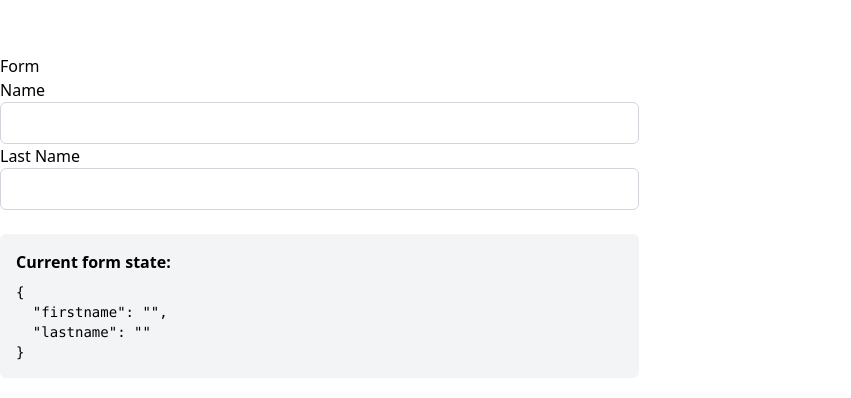
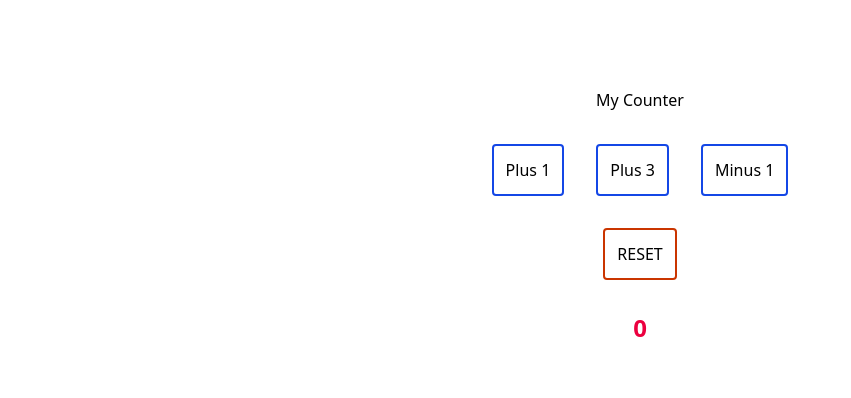
Before and after one commit to keoty96/daily-practice, a React (Vite) app: page / in a window 1280 px wide. Shown: the part 184-582 px from the top of the page, without its empty margins (0-851 px from the left). Built offline with nearby package versions, Linux system fonts and the light colour scheme.

Commit message:
counter with reset

```diff
--- a/src/App.jsx
+++ b/src/App.jsx
@@ -6,9 +6,9 @@ function App() {
 
   return (
     <>
-      {/* <Counter />
-      <ToggeButton /> */}
-      <Form />
+      <Counter />
+      {/* <ToggeButton /> */}
+      {/* <Form /> */}
     </>
   )
 }
--- a/src/components/counter.jsx
+++ b/src/components/counter.jsx
@@ -10,13 +10,19 @@ export default function Counter () {
             setCount(count => count - num)
         }
     }
+    function handleReset() {
+        setCount(0);
+    }
     return (
         <div className="grid gap-8 justify-items-center w-lvw">
             <h2>My Counter</h2>
             <div className="flex gap-8">
-                <button onClick={() => handleClick(1, "plus")}>Plus 1</button>
-                <button onClick={() => handleClick(3, "plus")}>Plus 3</button>
-                <button onClick={() => handleClick(1, "minus")}>Minus 1</button>
+                <button className="border-blue-700 border-2 p-3 rounded-sm hover:cursor-pointer" onClick={() => handleClick(1, "plus")}>Plus 1</button>
+                <button className="border-blue-700 border-2 p-3 rounded-sm hover:cursor-pointer" onClick={() => handleClick(3, "plus")}>Plus 3</button>
+                <button className="border-blue-700 border-2 p-3 rounded-sm hover:cursor-pointer" onClick={() => handleClick(1, "minus")}>Minus 1</button>
+            </div>
+            <div className="flex gap-8">
+                <button className="border-orange-700 border-2 p-3 rounded-sm hover:cursor-pointer" onClick={handleReset}>RESET</button>
             </div>
             <div className="text-2xl text-rose-600 font-bold">{count}</div>
         </div>
--- a/src/index.css
+++ b/src/index.css
@@ -32,22 +32,3 @@ h1 {
   font-size: 3.2em;
   line-height: 1.1;
 }
-
-button {
-  border-radius: 8px;
-  border: 1px solid transparent;
-  padding: 0.6em 1.2em;
-  font-size: 1em;
-  font-weight: 500;
-  font-family: inherit;
-  background-color: #1a1a1a;
-  cursor: pointer;
-  transition: border-color 0.25s;
-}
-button:hover {
-  border-color: #646cff;
-}
-button:focus,
-button:focus-visible {
-  outline: 4px auto -webkit-focus-ring-color;
-}
```
